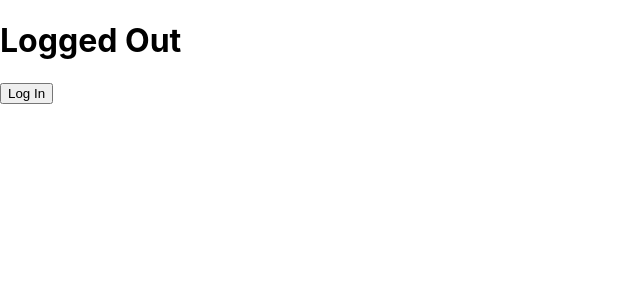
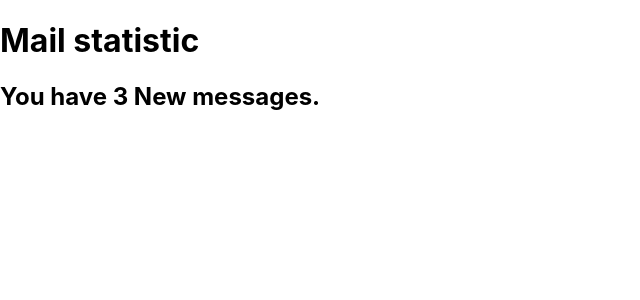
Before and after one commit to phamthao80s/React, a React (Create React App) app: page / in a window 1280 px wide. Shown: the top 300 px of the page, without its empty margins (0-640 px from the left). Built offline with nearby package versions, Linux system fonts and the light colour scheme.

Commit message:
Conditional Rendering using && instate of if
Using && instate of if

```diff
--- a/src/index.js
+++ b/src/index.js
@@ -271,36 +271,54 @@ import './index.css';
 // ReactDOM.render(<ToggleButton/>, document.getElementById ('root'));
 //#endregion 9
 //#region 10 Conditional Rendering
-class LoginComponent extends React.Component{
+// class LoginComponent extends React.Component{
+//     constructor(props){
+//         super(props);
+//         this.state = {isLoggedIn: false};
+//     }
+//     handleLogout = () => {
+//         this.setState({isLoggedIn:false});
+//     }
+//     handleLogin = () => {
+//         this.setState({isLoggedIn:true});
+//     }
+//     render(){
+//         let myButton = null;
+//         let title = null;
+//         if(this.state.isLoggedIn){
+//             myButton= <button onClick={ this.handleLogout}> Log Out </button>
+//         }
+//         else
+//         {
+//             myButton= <button onClick={ this.handleLogin}> Log In </button>
+//         }
+//         title= this.state.isLoggedIn? <h1> Logged In </h1>: <h1> Logged Out</h1>
+//         return (
+//             <div>
+//                 {title}
+//                 {myButton}
+//             </div>
+//         );
+//     }
+// }
+// ReactDOM.render(<LoginComponent/>,document.getElementById('root')
+// );
+class Mailcomponent extends React.Component{
     constructor(props){
-        super(props);
-        this.state = {isLoggedIn: false};
-    }
-    handleLogout = () => {
-        this.setState({isLoggedIn:false});
-    }
-    handleLogin = () => {
-        this.setState({isLoggedIn:true});
+        super(props)
     }
     render(){
-        let myButton = null;
-        let title = null;
-        if(this.state.isLoggedIn){
-            myButton= <button onClick={ this.handleLogout}> Log Out </button>
-        }
-        else
-        {
-            myButton= <button onClick={ this.handleLogin}> Log In </button>
-        }
-        title= this.state.isLoggedIn? <h1> Logged In </h1>: <h1> Logged Out</h1>
-        return (
+        return(
             <div>
-                {title}
-                {myButton}
+                <h1>
+                    Mail statistic</h1>
+                    {this.props.newMessages.length>0 &&
+                    <h2> You have {this.props.newMessages.length} New messages.</h2>
+                    }
             </div>
         );
     }
 }
-ReactDOM.render(<LoginComponent/>,document.getElementById('root')
+ReactDOM.render(<Mailcomponent newMessages = {['how are you?', 'are you online?', 'hello']}/>, document.getElementById('root')
 );
 //#endregion 10
```
